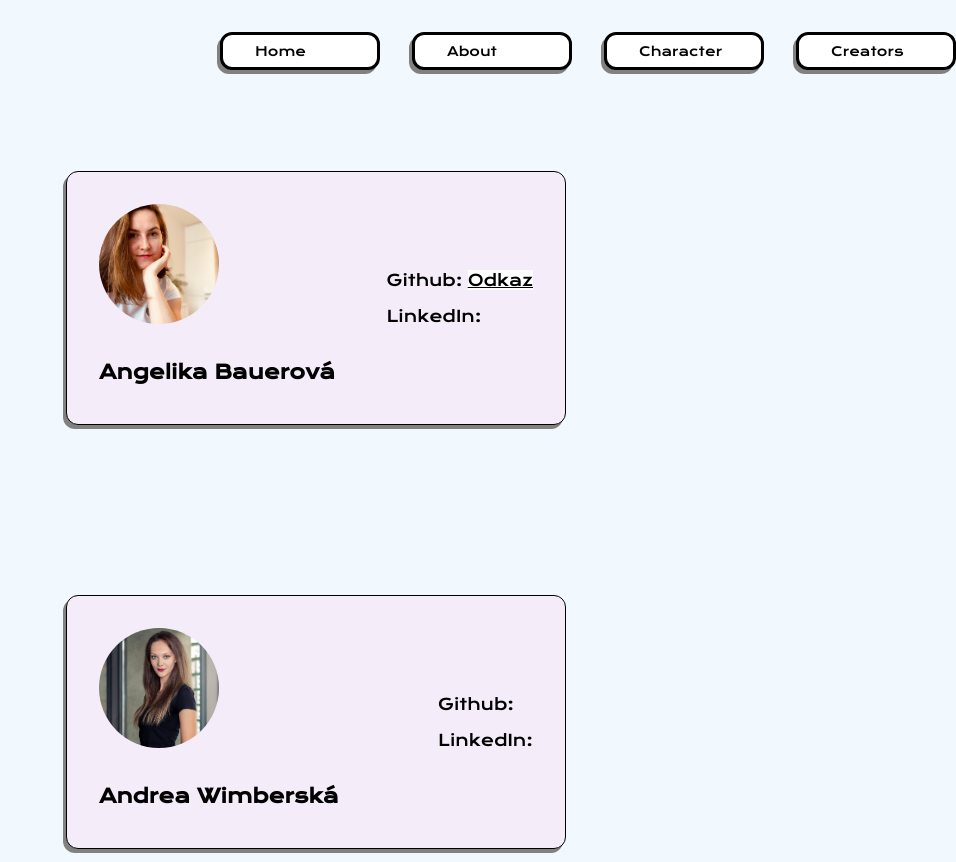
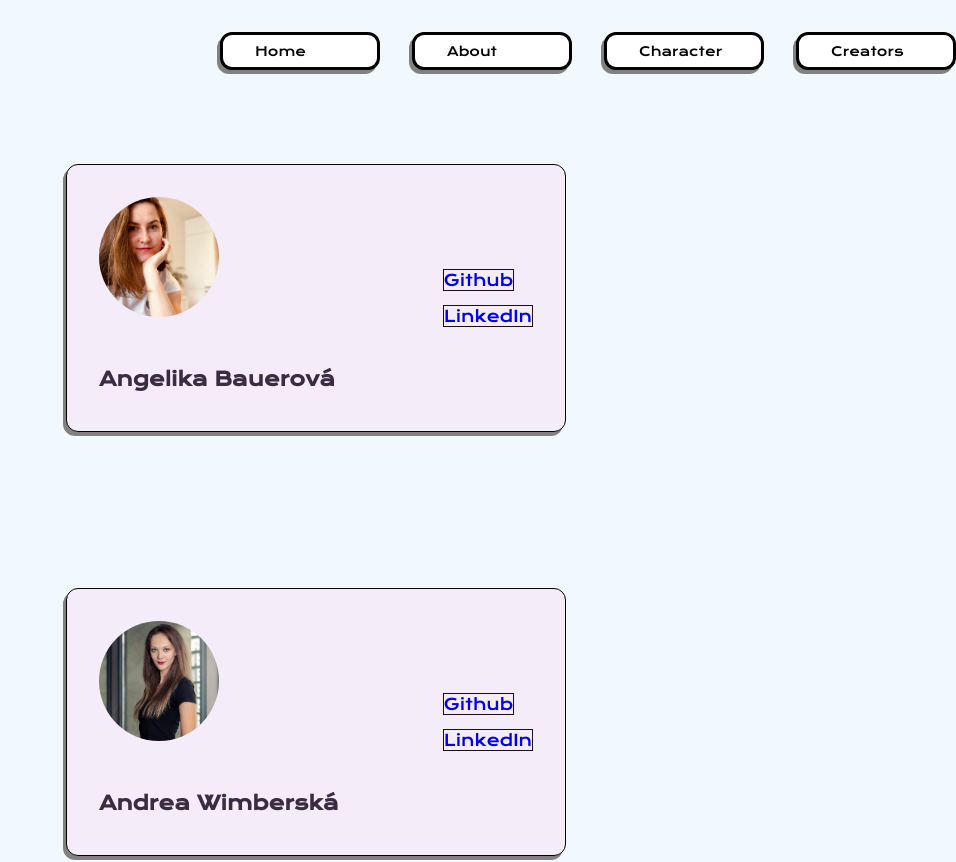
Before and after one commit to EndziTheNoob/o-projektu-taskmate, a React app: page /creators in a window 1280 px wide. Shown: the top 862 px of the page, without its empty margins (324-1280 px from the left). Built offline with nearby package versions, Linux system fonts and the light colour scheme.

Commit message:
uprava creators

```diff
--- a/src/Creators/Creators.jsx
+++ b/src/Creators/Creators.jsx
@@ -13,15 +13,18 @@ const Creators = () => {
         </div>
         <div>
           <p>
-            Github:{' '}
             <a
               href="https://github.com/EndziTheNoob/o-projektu-taskmate"
               className="odkaz"
             >
-              Odkaz{' '}
-            </a>{' '}
+              Github
+            </a>
           </p>
-          <p>LinkedIn:</p>
+          <p>
+            <a href="https://www.linkedin.com/in/angelbauer/" className="odkaz">
+              LinkedIn
+            </a>
+          </p>
         </div>
       </div>
       <div className="business-card">
@@ -30,8 +33,20 @@ const Creators = () => {
           <h2 className="business-card__name">Andrea Wimberská</h2>
         </div>
         <div>
-          <p>Github:</p>
-          <p>LinkedIn:</p>
+          <p>
+            <a href="https://github.com/AndyW30" className="odkaz">
+              Github
+            </a>
+          </p>
+          <p>
+            <a
+              href="https://www.linkedin.com/in/andrea-wimberská-813b14b5/
+"
+              className="odkaz"
+            >
+              LinkedIn
+            </a>
+          </p>
         </div>
       </div>
     </div>
--- a/src/Creators/style.css
+++ b/src/Creators/style.css
@@ -40,7 +40,24 @@
   margin-bottom: 0.5rem;
 }
 
-a.odkaz {
-  background-color: white;
-  color: black;
+a {
+  text-decoration: none;
+  border: 1px solid rgb(27, 13, 26);
 }
+
+a:hover {
+  background-color: #f6f4f7;
+  transform: translateY(5px);
+}
+
+a:active {
+  background-color: #F4EDF9;
+  transform: translateY(5px);
+}
+
+
+h2 {
+  font-size: 20px;
+  margin-top: 30px;
+  color: #392c43;
+}
```
